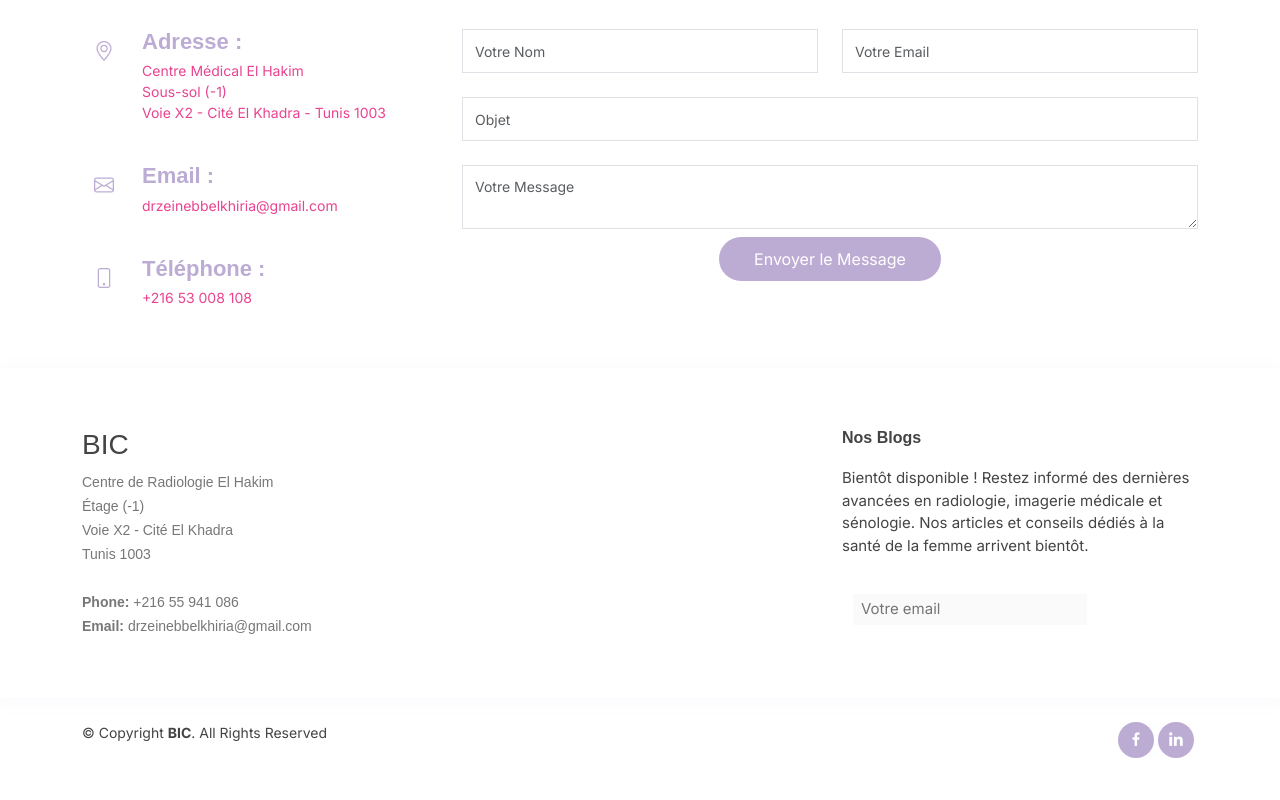
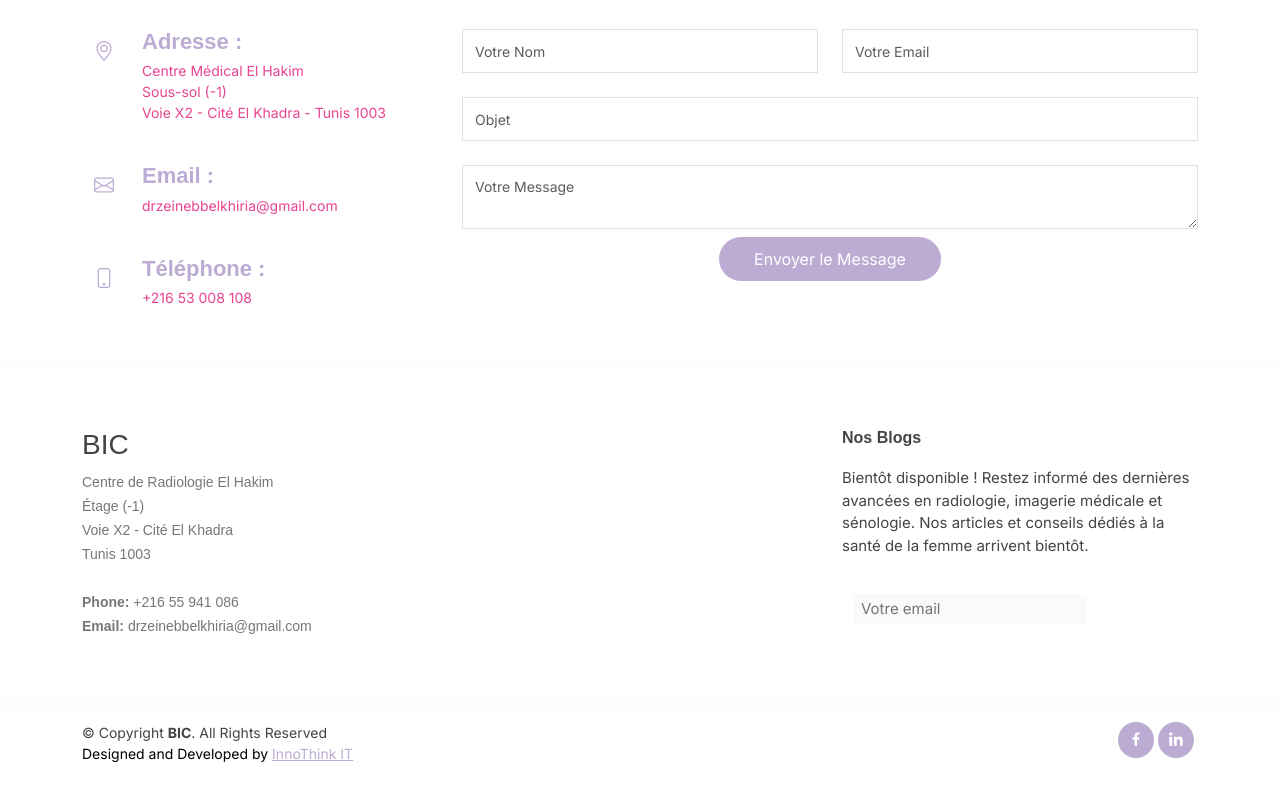
Before and after one commit to New-C1/BIC, a Next.js app: page / in a window 1280 px wide. Shown: the part 7017-7817 px from the top of the page. Built offline with nearby package versions, Linux system fonts and the light colour scheme.

Commit message:
contact footer

```diff
--- a/src/app/components/home/footer.tsx
+++ b/src/app/components/home/footer.tsx
@@ -55,7 +55,16 @@ const footer = () => {
         <div className="copyright">
           &copy; Copyright <strong><span>BIC</span></strong>. All Rights Reserved
         </div>
-
+<p className="text-black ">
+            Designed and Developed by{" "}
+            <a
+              href="https://www.in-no-think.com"
+              style={{ textDecoration: "underline" }}
+              target="_blank"
+            >
+              InnoThink IT
+            </a>
+          </p>
       </div>
       <div className="social-links text-center text-md-right pt-3 pt-md-0">
 
```
Also changed, not shown: 1 other file (tests, documents, lock files or other folders).
